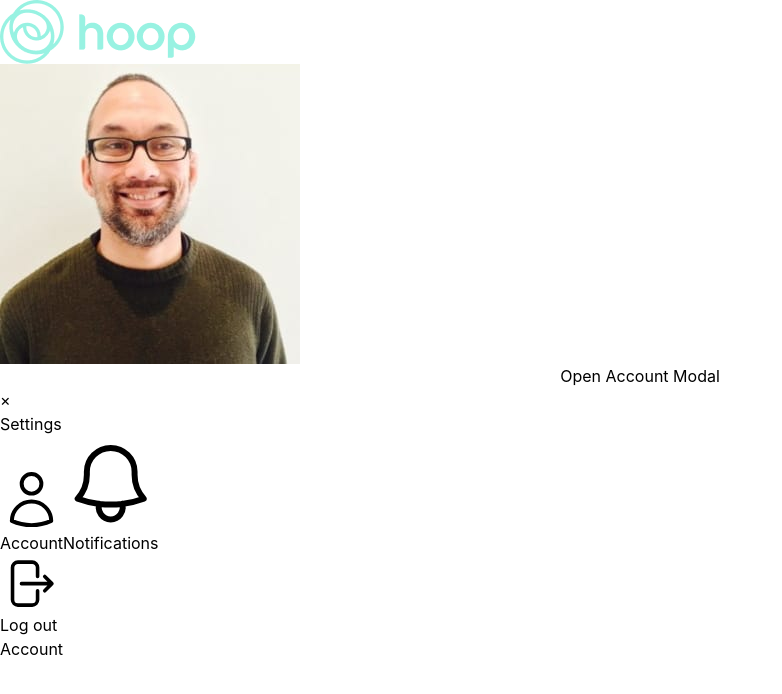
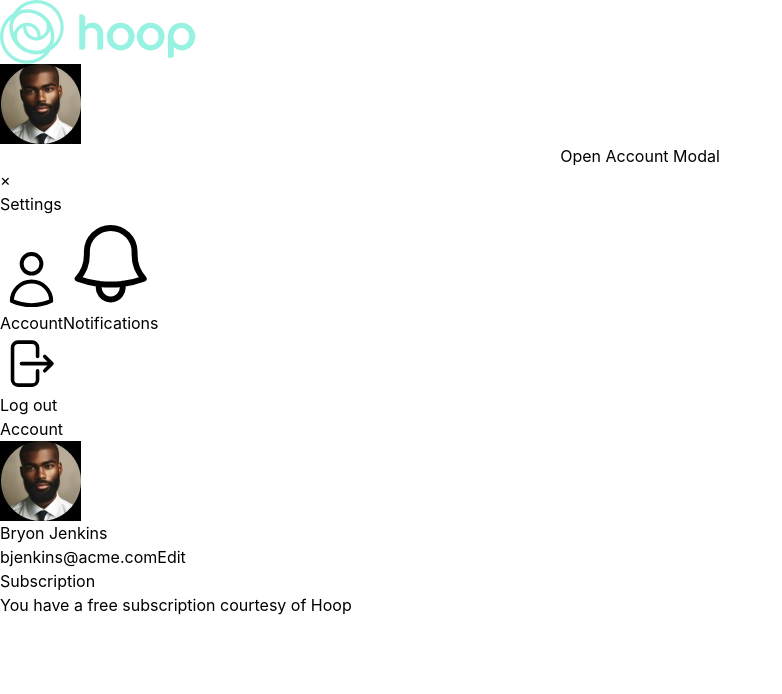
Before and after one commit to AntonEmery/hoop-test, a React (Vite) app: page / in a window 1280 px wide. Both pictures are taken after a click on the button "Open Account Modal". Shown: the top 694 px of the page, without its empty margins (0-782 px from the left). Built offline with nearby package versions, Linux system fonts and the light colour scheme.

Commit message:
Add Account section of Settings Modal
Add avatar image to match comp, and text content

```diff
--- a/src/components/SettingsModalAccount.tsx
+++ b/src/components/SettingsModalAccount.tsx
@@ -1,7 +1,30 @@
+import avatarUrl from '../assets/avatar-web.jpg';
+
 const SettingsModalAccount = () => {
   return (
-    <main className="flex-grow pt-8 pl-10 pr-8 rounded-lg bg-[var(--secondary-background)] border border-[var(--border-color)]">
+    <main className="flex-grow min-w-[527px] pt-8 pl-10 pr-8 rounded-lg bg-[var(--secondary-background)] border border-[var(--border-color)]">
       <h2 className="text-lg font-semibold mb-4">Account</h2>
+
+      <div className="flex justify-start gap-2 mb-4">
+        <img
+          src={avatarUrl}
+          alt="User Avatar"
+          className="max-h-[40px] max-w-[40px] w-auto h-auto rounded-full"
+        />
+        <div className="flex flex-col">
+          <p className="text-[14px] text-[var(--color-white)]">Bryon Jenkins</p>
+          <div className="flex gap-2 items-center ml-1">
+            <span className="text-sm text-[var(--color-medium-gray)]">bjenkins@acme.com</span>
+            <button className="w-auto py-1 px-2 rounded-lg text-[12px] bg-[var(--color-graphite-gray)]">Edit</button>
+          </div>
+        </div>
+      </div>
+
+      <div>
+      <p className="text-[14px] text-[var(--color-white)]">Subscription</p>
+      <span className="text-sm text-[var(--color-medium-gray)]">You have a free subscription courtesy of Hoop</span>
+      </div>
+
     </main>
   )
 }
```
Also changed, not shown: src/assets/avatar-web.jpg.
